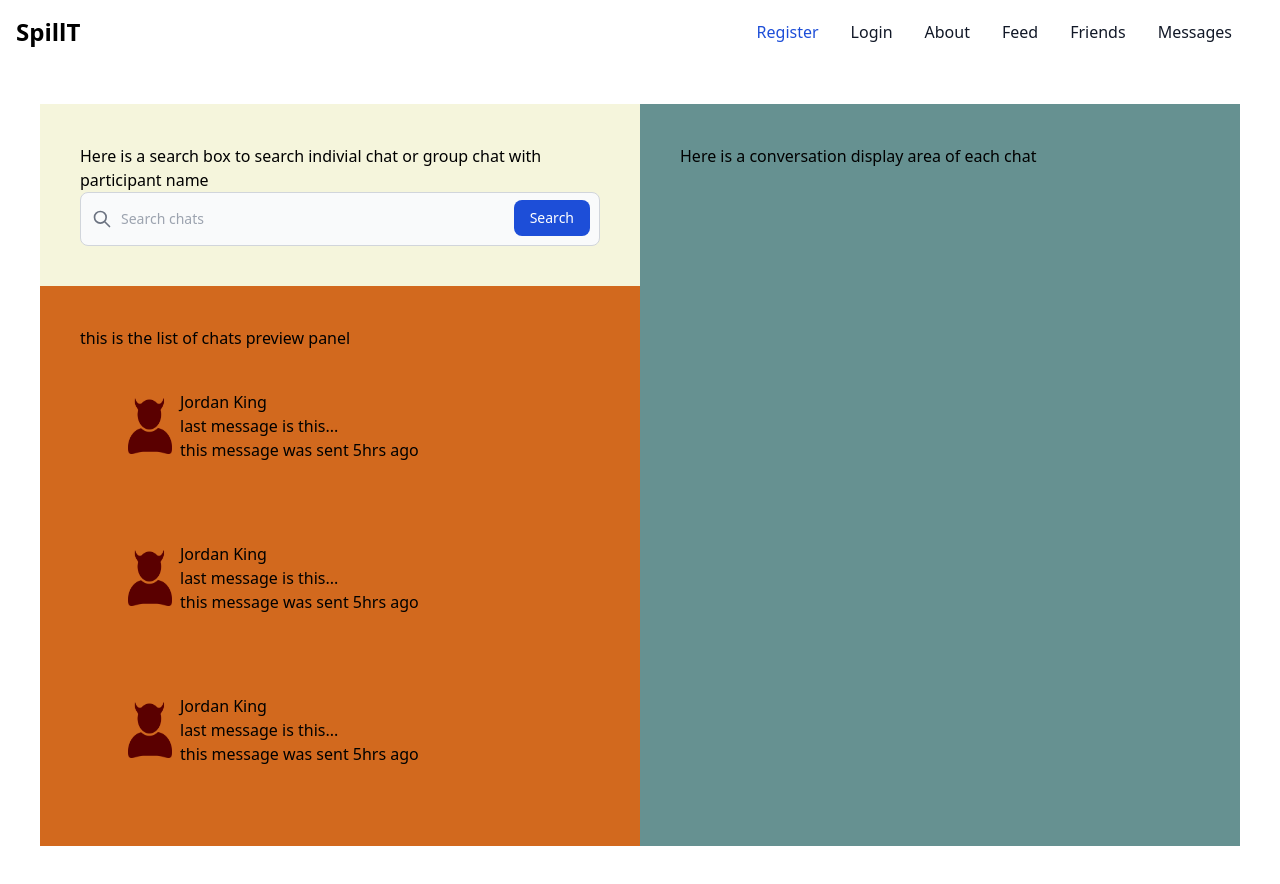
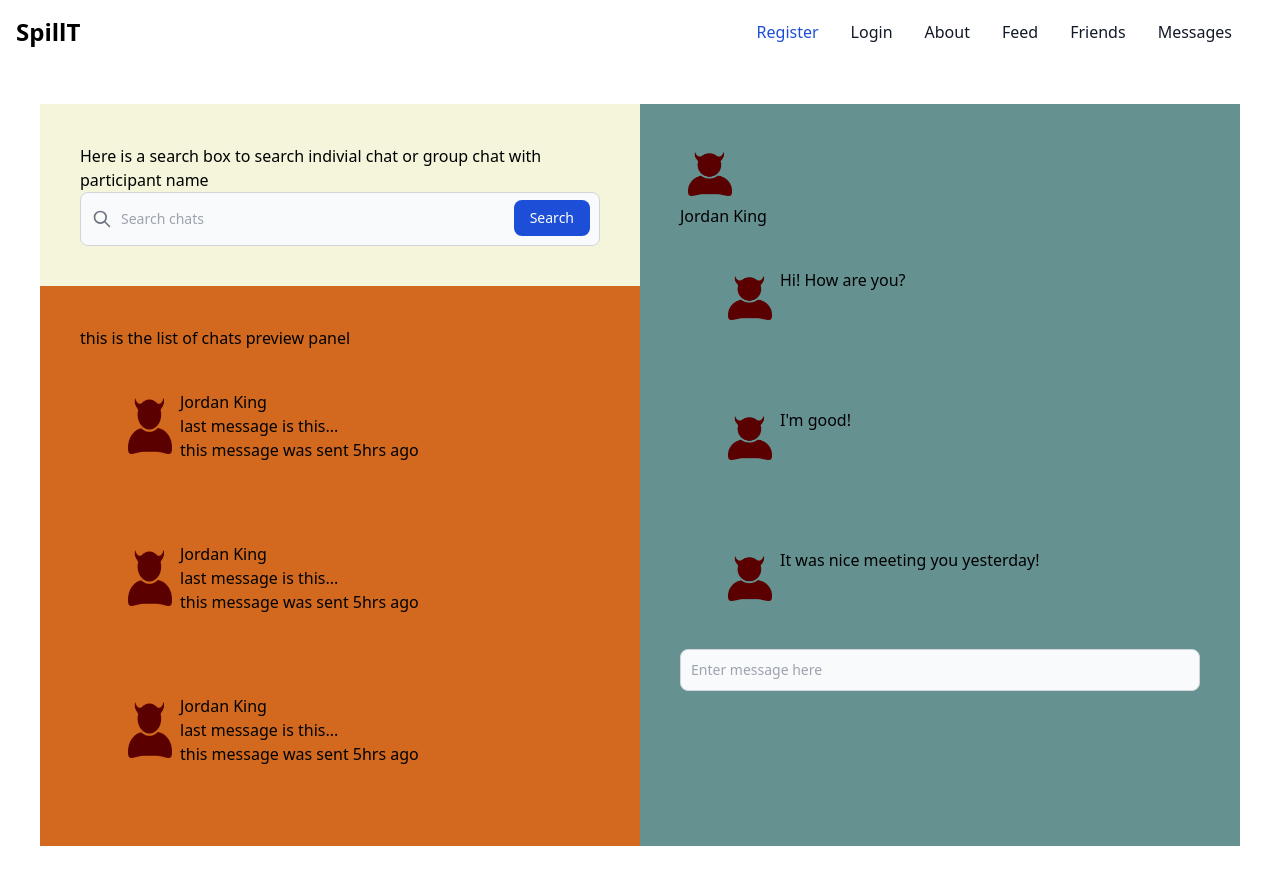
Before and after one commit to momoiyer/spillT, a Next.js app in the folder front-end/: page /messages in a window 1280 px wide. Built offline with nearby package versions, Linux system fonts and the light colour scheme.

Commit message:
add chat conversation setup

```diff
--- a/front-end/components/common/ProfilePicture.tsx
+++ b/front-end/components/common/ProfilePicture.tsx
@@ -2,14 +2,12 @@ import Image from 'next/image';
 
 const ProfilePicture = (props: profilePicture) => {
   return (
-    <>
     <Image
       src={props.imageUrl}
       alt={props.altText}
       width={props.imageWidth}
       height={props.imageHeight}
       className={props.styleClass} />
-    </>
   );
 };
 
--- a/front-end/components/messages/ChatConversation.tsx
+++ b/front-end/components/messages/ChatConversation.tsx
@@ -1,7 +1,30 @@
+import ProfilePicture from "../common/ProfilePicture";
+import ChatConversationItem from "./ChatConversationItem";
+
 const Conversation = (props: chatProp) => {
   return (
     <div className={props.styleClass}>
-      <h1>Here is a conversation display area of each chat</h1>
+      <div>
+        <ProfilePicture
+          imageUrl='/profile.png'
+          altText='Profile Picture'
+          imageWidth={60}
+          imageHeight={30}
+          styleClass='p-2'
+        />
+        <p>Jordan King</p>
+      </div>
+      <div>
+        <ChatConversationItem
+          message="Hi! How are you?" />
+        <ChatConversationItem
+          message="I'm good!" />
+        <ChatConversationItem
+          message="It was nice meeting you yesterday!" />
+      </div>
+      <div>
+        <input type="text" id="first_name" className="bg-gray-50 border border-gray-300 text-gray-900 text-sm rounded-lg focus:ring-blue-500 focus:border-blue-500 block w-full p-2.5 dark:bg-gray-700 dark:border-gray-600 dark:placeholder-gray-400 dark:text-white dark:focus:ring-blue-500 dark:focus:border-blue-500" placeholder="Enter message here" />
+      </div>
     </div>);
 };
 
--- /dev/null
+++ b/front-end/components/messages/ChatConversationItem.tsx
@@ -0,0 +1,18 @@
+import ProfilePicture from "../common/ProfilePicture";
+
+const ChatConversationItem = (prop: chatConversation) => {
+  return (
+    <div className='flex flex-row p-10'>
+      <ProfilePicture
+        imageUrl='/profile.png'
+        altText='Profile Picture'
+        imageWidth={60}
+        imageHeight={30}
+        styleClass='p-2'
+      />
+      <p>{prop.message}</p>
+    </div>
+  );
+};
+
+export default ChatConversationItem;
--- a/front-end/types/messages.tsx
+++ b/front-end/types/messages.tsx
@@ -1,3 +1,8 @@
 interface chatProp {
   styleClass: string;
 }
+
+interface chatConversation {
+  profilePicture?: profilePicture;
+  message: string;
+}
```
Lines whose indentation alone changed are shown as unchanged.
